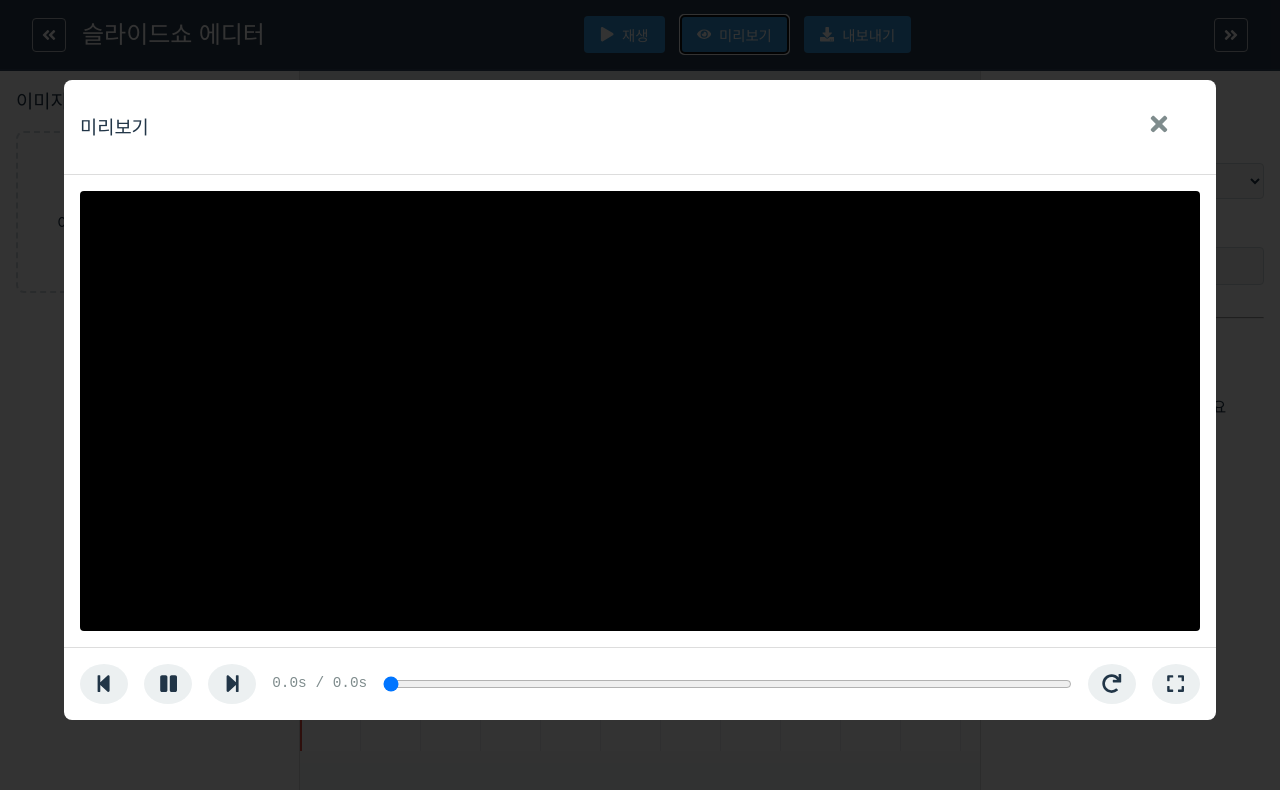
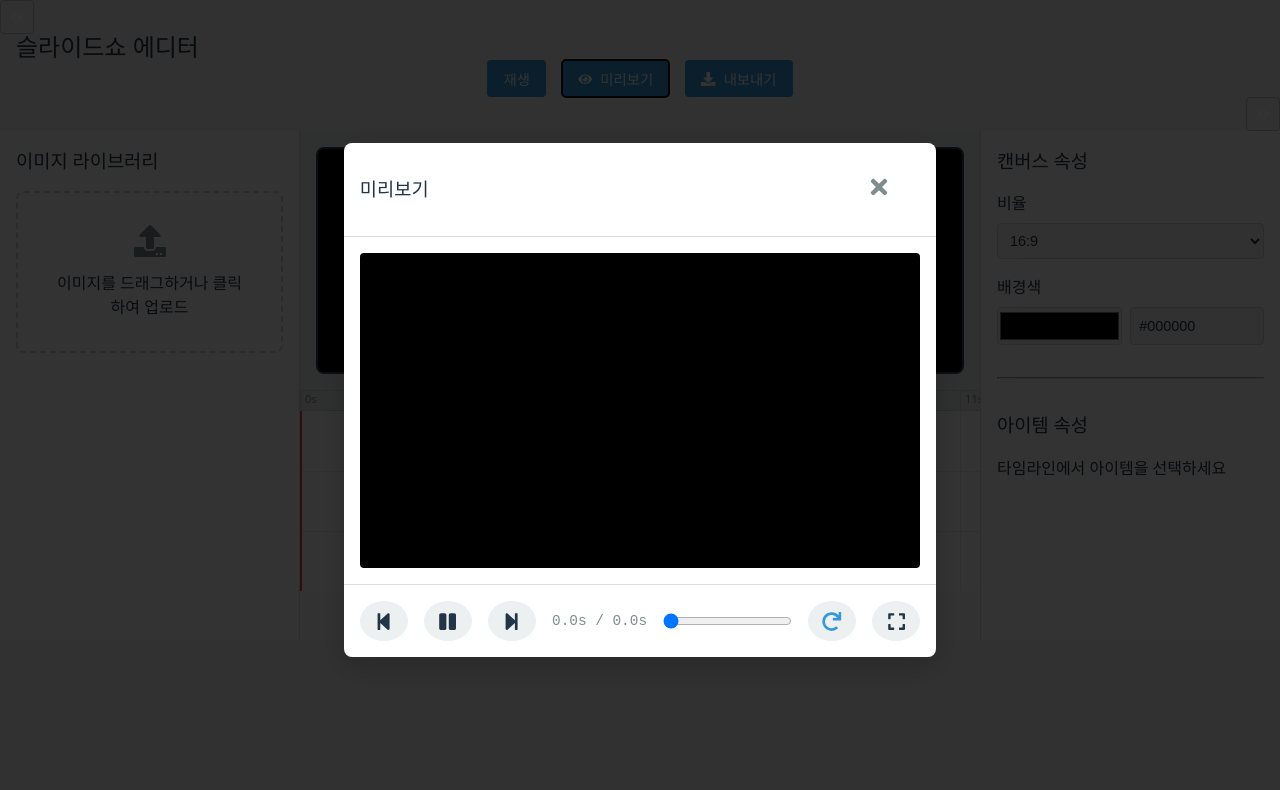
Before and after one commit to lahuman/slideshow-editor, a React (Vite) app: page / in a window 1280 px wide. Both pictures are taken after a click on the button "미리보기". Shown: the top 790 px of the page. Built offline with nearby package versions, Linux system fonts and the light colour scheme.

Commit message:
feat : 수정 중

```diff
--- a/src/App.css
+++ b/src/App.css
@@ -5,9 +5,36 @@
 }
 
 .app {
-  height: 100vh;
+  height: 80vh;
   display: flex;
   flex-direction: column;
+}
+
+/* Fullscreen Preview Styling */
+.preview-modal-overlay:fullscreen {
+  display: flex;
+  justify-content: center;
+  align-items: center;
+  background-color: #000;
+}
+
+.preview-modal-overlay:fullscreen .preview-header,
+.preview-modal-overlay:fullscreen .preview-controls {
+  display: none;
+}
+
+.preview-modal-overlay:fullscreen .preview-modal {
+  width: 100%;
+  height: 100%;
+  max-width: 100%;
+  max-height: 100%;
+  background-color: transparent;
+  box-shadow: none;
+}
+
+.preview-modal-overlay:fullscreen .preview-canvas {
+  margin: 0; /* Remove margin for perfect centering */
+}
   font-family: 'Segoe UI', Tahoma, Geneva, Verdana, sans-serif;
   background-color: var(--color-background-app);
   overflow: hidden; /* Prevent whole page from scrolling */
@@ -239,6 +266,10 @@
   border-color: var(--color-interactive-primary);
 }
 
+.slide-item-transformer {
+  transform-origin: 0 0;
+}
+
 .slide-item img {
   border-radius: 4px;
   pointer-events: none;
@@ -457,10 +488,11 @@
 .preview-modal {
   background-color: var(--color-background-panel);
   border-radius: 8px;
-  width: 90vw;
-  height: 80vh;
+  max-width: 90vw;
+  max-height: 90vh;
   display: flex;
   flex-direction: column;
+  box-shadow: 0 10px 30px rgba(0,0,0,0.2);
 }
 
 .preview-header {
--- a/src/App.tsx
+++ b/src/App.tsx
@@ -1,4 +1,4 @@
-import React, { useState, useRef, useMemo } from 'react';
+import React, { useState, useRef, useMemo, useEffect } from 'react';
 import ImageLibrary from './components/ImageLibrary';
 import Timeline from './components/Timeline';
 import ImageCanvas from './components/ImageCanvas';
@@ -23,7 +23,37 @@ const App: React.FC = () => {
     aspectRatio: '16:9',
     backgroundColor: '#000000',
   });
+  const [canvasDimensions, setCanvasDimensions] = useState({ width: 0, height: 0 });
+  const canvasContainerRef = useRef<HTMLDivElement>(null);
   const canvasRef = useRef<HTMLDivElement>(null);
+
+  useEffect(() => {
+    const resizeObserver = new ResizeObserver(entries => {
+      if (!entries || entries.length === 0) {
+        return;
+      }
+      const { width, height } = entries[0].contentRect;
+      const [ratioWidth, ratioHeight] = canvasSettings.aspectRatio.split(':').map(Number);
+
+      let newWidth = width;
+      let newHeight = (width / ratioWidth) * ratioHeight;
+
+      if (newHeight > height) {
+        newHeight = height;
+        newWidth = (height / ratioHeight) * ratioWidth;
+      }
+
+      setCanvasDimensions({ width: newWidth, height: newHeight });
+    });
+
+    if (canvasContainerRef.current) {
+      resizeObserver.observe(canvasContainerRef.current);
+    }
+
+    return () => {
+      resizeObserver.disconnect();
+    };
+  }, [canvasSettings.aspectRatio]);
 
   const selectedSlides = useMemo(() =>
     timeline.filter(slide => selectedSlideIds.includes(slide.id)),
@@ -75,17 +105,15 @@ const App: React.FC = () => {
   };
 
   const addToTimeline = (image: ImageFile): void => {
-    const [ratioWidth, ratioHeight] = canvasSettings.aspectRatio.split(':').map(Number);
-    const canvasWidth = 1024;
-    const canvasHeight = (canvasWidth / ratioWidth) * ratioHeight;
+    if (canvasDimensions.width === 0 || canvasDimensions.height === 0) return;
 
-    const scaleX = canvasWidth / image.width;
-    const scaleY = canvasHeight / image.height;
+    const scaleX = canvasDimensions.width / image.width;
+    const scaleY = canvasDimensions.height / image.height;
     const scale = Math.min(scaleX, scaleY, 1);
 
     // Calculate initial position to center the image
-    const initialX = (canvasWidth - (image.width * scale)) / 2;
-    const initialY = (canvasHeight - (image.height * scale)) / 2;
+    const initialX = (canvasDimensions.width - (image.width * scale)) / 2;
+    const initialY = (canvasDimensions.height - (image.height * scale)) / 2;
 
     setTimeline(prevTimeline => {
       const trackEndTimes: { [key: number]: number } = {};
@@ -279,8 +307,7 @@ const App: React.FC = () => {
         <h1>슬라이드쇼 에디터</h1>
         <div className="toolbar">
           <button onClick={togglePlayback} className="play-btn">
-            {isPlaying ? <FaPause /> : <FaPlay />}
-            {isPlaying ? '일시정지' : '재생'}
+            {isPlaying ? <FaPause /> : '재생'}
           </button>
           <button onClick={() => setShowPreview(true)} className="preview-btn">
             <FaEye /> 미리보기
@@ -289,7 +316,7 @@ const App: React.FC = () => {
             <FaDownload /> 내보내기
           </button>
         </div>
-        <button onClick={toggleRightPanel} className="panel-toggle-btn">
+        <button onClick={toggleRightPanel} className="panel-toggle-btn" style={{ marginLeft: 'auto' }}>
           <FaAngleDoubleRight style={{ transform: isRightPanelOpen ? 'none' : 'rotate(180deg)' }} />
         </button>
       </header>
@@ -303,7 +330,7 @@ const App: React.FC = () => {
           />
         </div>
 
-        <div className="center-panel">
+        <div className="center-panel" ref={canvasContainerRef}>
           <ImageCanvas
             ref={canvasRef}
             timeline={timeline}
@@ -313,6 +340,7 @@ const App: React.FC = () => {
             onSlidesUpdate={updateSlides}
             isPlaying={isPlaying}
             canvasSettings={canvasSettings}
+            canvasDimensions={canvasDimensions}
           />
 
           <Timeline
@@ -342,6 +370,7 @@ const App: React.FC = () => {
           timeline={timeline}
           onClose={() => setShowPreview(false)}
           canvasSettings={canvasSettings}
+          mainCanvasDimensions={canvasDimensions}
         />
       )}
     </div>
--- a/src/components/DraggableItem.tsx
+++ b/src/components/DraggableItem.tsx
@@ -10,6 +10,7 @@ interface DraggableItemProps {
   onSlideClick: (slide: Slide) => void;
   onDragStop: (slide: Slide, e: DraggableEvent, data: DraggableData) => void;
   canvasSettings: CanvasSettings;
+  canvasDimensions: { width: number; height: number; };
 }
 
 const DraggableItem: React.FC<DraggableItemProps> = ({
@@ -19,6 +20,7 @@ const DraggableItem: React.FC<DraggableItemProps> = ({
   isPlaying,
   onSlideClick,
   onDragStop,
+  canvasDimensions,
 }) => {
   const nodeRef = React.useRef(null);
 
@@ -67,6 +69,16 @@ const DraggableItem: React.FC<DraggableItemProps> = ({
   const transitionStyle = getTransitionStyle();
   const combinedTransform = `${transitionStyle.transform || ''} ${userTransform}`.trim();
 
+  const scaledWidth = slide.image.width * slide.scale;
+  const scaledHeight = slide.image.height * slide.scale;
+
+  const bounds = {
+    left: 0,
+    top: 0,
+    right: canvasDimensions.width - scaledWidth,
+    bottom: canvasDimensions.height - scaledHeight,
+  };
+
   return (
     <Draggable
       key={slide.id}
@@ -74,6 +86,7 @@ const DraggableItem: React.FC<DraggableItemProps> = ({
       position={slide.position}
       onStop={(e, data) => onDragStop(slide, e, data)}
       disabled={isPlaying}
+      bounds={bounds}
     >
       <div
         ref={nodeRef}
@@ -87,6 +100,7 @@ const DraggableItem: React.FC<DraggableItemProps> = ({
         }}
       >
         <div
+          className="slide-item-transformer"
           style={{
             transform: combinedTransform, // Apply combined transform
             transition: isPlaying ? 'opacity 0.2s, transform 0.2s' : 'transform 0.2s',
--- a/src/components/ImageCanvas.tsx
+++ b/src/components/ImageCanvas.tsx
@@ -11,6 +11,7 @@ interface ImageCanvasProps {
   onSlidesUpdate: (slideIds: number[], updates: Partial<Slide>) => void;
   isPlaying: boolean;
   canvasSettings: CanvasSettings;
+  canvasDimensions: { width: number; height: number; };
 }
 
 const ImageCanvas = forwardRef<HTMLDivElement, ImageCanvasProps>(({
@@ -20,12 +21,9 @@ const ImageCanvas = forwardRef<HTMLDivElement, ImageCanvasProps>(({
   onSlideSelect,
   onSlidesUpdate,
   isPlaying,
-  canvasSettings
+  canvasSettings,
+  canvasDimensions
 }, ref) => {
-
-  const [ratioWidth, ratioHeight] = canvasSettings.aspectRatio.split(':').map(Number);
-  const canvasWidth = 1024;
-  const canvasHeight = (canvasWidth / ratioWidth) * ratioHeight;
 
   const slidesToRender = (
     !isPlaying && selectedSlideIds.length > 0
@@ -54,11 +52,9 @@ const ImageCanvas = forwardRef<HTMLDivElement, ImageCanvasProps>(({
         ref={ref}
         className="image-canvas"
         style={{
-          width: canvasWidth,
-          height: canvasHeight,
+          width: canvasDimensions.width,
+          height: canvasDimensions.height,
           background: canvasSettings.backgroundColor,
-          maxWidth: '100%',
-          maxHeight: '100%'
         }}
         onClick={() => onSlideSelect(0, { shift: false, ctrl: true })} // Deselect all
       >
@@ -72,6 +68,7 @@ const ImageCanvas = forwardRef<HTMLDivElement, ImageCanvasProps>(({
             onSlideClick={handleSlideClick}
             onDragStop={handleDragStop}
             canvasSettings={canvasSettings}
+            canvasDimensions={canvasDimensions}
           />
         ))}
       </div>
--- a/src/components/PreviewModal.tsx
+++ b/src/components/PreviewModal.tsx
@@ -1,4 +1,4 @@
-import React, { useState, useEffect, useRef } from 'react';
+import React, { useState, useEffect, useRef, useMemo } from 'react';
 import { FaTimes, FaPlay, FaPause, FaExpand, FaCompress, FaRedo, FaStepBackward, FaStepForward } from 'react-icons/fa';
 import { Slide, CanvasSettings } from '../types';
 
@@ -6,98 +6,83 @@ interface PreviewModalProps {
   timeline: Slide[];
   onClose: () => void;
   canvasSettings: CanvasSettings;
+  mainCanvasDimensions: { width: number; height: number; };
 }
 
-const getSlideStyle = (slide: Slide, currentTime: number, canvasSettings: CanvasSettings): React.CSSProperties => {
-  const { startTime, duration, transition, transitionDuration, position, scale, rotation, zIndex } = slide;
+const PreviewModal: React.FC<PreviewModalProps> = ({ timeline, onClose, canvasSettings, mainCanvasDimensions }) => {
+  const [isPlaying, setIsPlaying] = useState<boolean>(true);
+  const [isLooping, setIsLooping] = useState<boolean>(true);
+  const [currentTime, setCurrentTime] = useState<number>(0);
+  const [isFullscreen, setIsFullscreen] = useState<boolean>(!!document.fullscreenElement);
+  const [previewDimensions, setPreviewDimensions] = useState({ width: 0, height: 0 });
+  const canvasRef = useRef<HTMLDivElement>(null);
+
+  useEffect(() => {
+    const resizeObserver = new ResizeObserver(entries => {
+      if (!entries || entries.length === 0) return;
+      const { width, height } = entries[0].contentRect;
+      setPreviewDimensions({ width, height });
+    });
+
+    if (canvasRef.current) {
+      resizeObserver.observe(canvasRef.current);
+    }
+
+    return () => resizeObserver.disconnect();
+  }, []);
+
+  const scaleFactor = useMemo(() => {
+    if (mainCanvasDimensions.width === 0 || previewDimensions.width === 0) {
+      return 1;
+    }
+    return previewDimensions.width / mainCanvasDimensions.width;
+  }, [mainCanvasDimensions, previewDimensions]);
+
+  const getSlideStyle = (slide: Slide): React.CSSProperties => {
+    const { startTime, duration, transition, transitionDuration, position, scale, rotation, zIndex, image } = slide;
     const endTime = startTime + duration;
     const fadeInEndTime = startTime + transitionDuration;
     const fadeOutStartTime = endTime - transitionDuration;
 
-  const [ratioWidth, ratioHeight] = canvasSettings.aspectRatio.split(':').map(Number);
-  const canvasWidth = 1024;
-  const canvasHeight = (canvasWidth / ratioWidth) * ratioHeight;
-
     let opacity = 0;
-  let transform = `rotate(${rotation}deg)`;
-
-  const left = position.x;
-  const top = position.y;
-  const width = canvasWidth * scale;
-  const height = canvasHeight * scale;
+    let finalTransform = `scale(${scale * scaleFactor}) rotate(${rotation}deg)`;
+    let transitionTransform = '';
 
     if (currentTime >= startTime && currentTime < endTime) {
+      opacity = 1; // Default to visible within its time range
       let transitionProgress = 1;
 
       if (currentTime < fadeInEndTime) { // Transitioning In
         transitionProgress = (currentTime - startTime) / transitionDuration;
-      opacity = 1;
-
         switch (transition) {
-        case 'fade':
-          opacity = transitionProgress;
-          break;
-        case 'slide':
-          transform += ` translateX(${(1 - transitionProgress) * 100}%)`;
-          break;
-        case 'zoom':
-          transform = `scale(${transitionProgress})`;
-          break;
-        case 'flip':
-          transform += ` perspective(1000px) rotateY(${(1 - transitionProgress) * 90}deg)`;
-          break;
-        default:
-          opacity = 1;
-          break;
+          case 'fade': opacity = transitionProgress; break;
+          case 'slide': transitionTransform = `translateX(${(1 - transitionProgress) * 100}%)`; break;
+          case 'zoom': transitionTransform = `scale(${transitionProgress})`; break;
+          case 'flip': transitionTransform = `perspective(1000px) rotateY(${(1 - transitionProgress) * 90}deg)`; break;
         }
       } else if (currentTime >= fadeOutStartTime) { // Transitioning Out
         transitionProgress = (endTime - currentTime) / transitionDuration;
-      opacity = 1;
-
         switch (transition) {
-        case 'fade':
-          opacity = transitionProgress;
-          break;
-        case 'slide':
-          transform += ` translateX(${(1 - transitionProgress) * -100}%)`;
-          break;
-        case 'zoom':
-          transform = `scale(${transitionProgress})`;
-          break;
-        case 'flip':
-          transform += ` perspective(1000px) rotateY(${(1 - transitionProgress) * -90}deg)`;
-          break;
-        default:
-          opacity = 1;
-          break;
+          case 'fade': opacity = transitionProgress; break;
+          case 'slide': transitionTransform = `translateX(${(1 - transitionProgress) * -100}%)`; break;
+          case 'zoom': transitionTransform = `scale(${transitionProgress})`; break;
+          case 'flip': transitionTransform = `perspective(1000px) rotateY(${(1 - transitionProgress) * -90}deg)`; break;
         }
-    } else {
-      opacity = 1;
       }
     }
 
     return {
       position: 'absolute',
-    left,
-    top,
-    width,
-    height,
+      left: position.x * scaleFactor,
+      top: position.y * scaleFactor,
+      width: image.width,
+      height: image.height,
       opacity: Math.max(0, Math.min(1, opacity)),
-    transform,
+      transform: `${transitionTransform} ${finalTransform}`.trim(),
+      transformOrigin: '0 0',
       zIndex,
-    display: 'flex',
-    alignItems: 'center',
-    justifyContent: 'center',
     };
   };
-
-
-const PreviewModal: React.FC<PreviewModalProps> = ({ timeline, onClose, canvasSettings }) => {
-  const [isPlaying, setIsPlaying] = useState<boolean>(true);
-  const [isLooping, setIsLooping] = useState<boolean>(false);
-  const [currentTime, setCurrentTime] = useState<number>(0);
-  const [isFullscreen, setIsFullscreen] = useState<boolean>(!!document.fullscreenElement);
-  const canvasRef = useRef<HTMLDivElement>(null);
 
   const totalDuration = timeline.reduce((acc, slide) =>
     Math.max(acc, slide.startTime + slide.duration), 0
@@ -129,12 +114,12 @@ const PreviewModal: React.FC<PreviewModalProps> = ({ timeline, onClose, canvasSe
     return () => document.removeEventListener('fullscreenchange', onFullscreenChange);
   }, []);
 
-  const getVisibleSlides = (): Slide[] => {
-    return timeline.filter(slide => {
+  const visibleSlides = useMemo(() =>
+    timeline.filter(slide => {
       const endTime = slide.startTime + slide.duration;
       return currentTime >= slide.startTime && currentTime < endTime;
-    }).sort((a, b) => a.zIndex - b.zIndex);
-  };
+    }).sort((a, b) => a.zIndex - b.zIndex)
+  , [timeline, currentTime]);
 
   const handleTimeSliderChange = (e: React.ChangeEvent<HTMLInputElement>): void => {
     const newTime = parseFloat(e.target.value);
@@ -171,7 +156,7 @@ const PreviewModal: React.FC<PreviewModalProps> = ({ timeline, onClose, canvasSe
   };
 
   const toggleFullscreen = () => {
-    const element = canvasRef.current;
+    const element = canvasRef.current?.closest('.preview-modal-overlay');
     if (!element) return;
 
     if (!document.fullscreenElement) {
@@ -183,11 +168,9 @@ const PreviewModal: React.FC<PreviewModalProps> = ({ timeline, onClose, canvasSe
     }
   };
 
-  const visibleSlides = getVisibleSlides();
-
   return (
-    <div className="preview-modal-overlay">
-      <div className="preview-modal">
+    <div className="preview-modal-overlay" onClick={onClose}>
+      <div className="preview-modal" onClick={(e) => e.stopPropagation()}>
         <div className="preview-header">
           <h3>미리보기</h3>
           <button onClick={onClose} className="close-btn">
@@ -203,11 +186,11 @@ const PreviewModal: React.FC<PreviewModalProps> = ({ timeline, onClose, canvasSe
             background: canvasSettings.backgroundColor
           }}
         >
-          {visibleSlides.map(slide => (
+          {previewDimensions.width > 0 && visibleSlides.map(slide => (
             <div
               key={slide.id}
               className="preview-slide"
-              style={getSlideStyle(slide, currentTime, canvasSettings)}
+              style={getSlideStyle(slide)}
             >
               <img
                 src={slide.image.url}
@@ -244,7 +227,7 @@ const PreviewModal: React.FC<PreviewModalProps> = ({ timeline, onClose, canvasSe
             onChange={handleTimeSliderChange}
             className="time-slider"
           />
-          <button onClick={() => setIsLooping(prev => !prev)} style={{ color: isLooping ? 'red' : 'inherit' }}>
+          <button onClick={() => setIsLooping(prev => !prev)} style={{ color: isLooping ? 'var(--color-interactive-primary)' : 'inherit' }}>
             <FaRedo />
           </button>
           <button onClick={toggleFullscreen}>
```
Also changed, not shown: src/types/index.ts (+12 -36 lines), 1 other file (tests, documents, lock files or other folders). Lines whose indentation alone changed are shown as unchanged.
